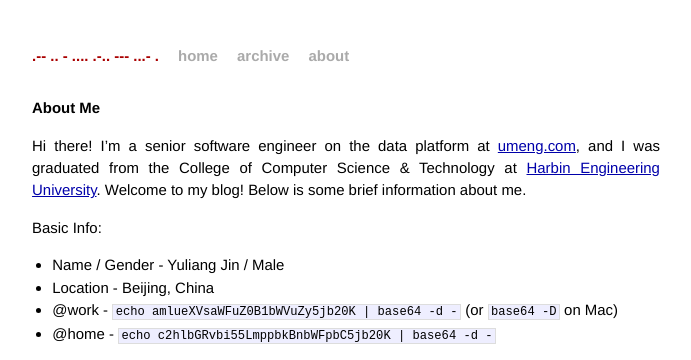
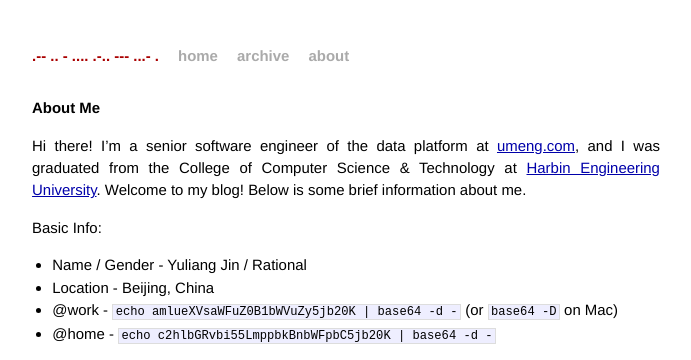
Before and after one commit to gnailuy/gnailuy.com, a Jekyll site: the page built from about.markdown, in a window 1280 px wide. Shown: the top 360 px of the page, without its empty margins (294-985 px from the left). Built offline with Jekyll 4.4.1, drawn with Linux system fonts in a browser that asks for light colours; Markdown is read by kramdown in place of the engine named in the settings; comment, search, counter and statistics services are not loaded.

Commit message:
to Isaac Asimov

```diff
--- a/about.markdown
+++ b/about.markdown
@@ -5,14 +5,14 @@ comment: true
 permalink: /about/index.html
 ---
 
-Hi there! I'm a senior software engineer on the data platform at [umeng.com][umeng],
+Hi there! I'm a senior software engineer of the data platform at [umeng.com][umeng],
 and I was graduated from the College of Computer Science & Technology at
 [Harbin Engineering University][heu].
 Welcome to my blog! Below is some brief information about me.
 
 Basic Info:
 
-* Name / Gender - Yuliang Jin / Male
+* Name / Gender - Yuliang Jin / Rational
 * Location - Beijing, China
 * @work - `echo amlueXVsaWFuZ0B1bWVuZy5jb20K | base64 -d -` (or `base64 -D` on Mac)
 * @home - `echo c2hlbGRvbi55LmppbkBnbWFpbC5jb20K | base64 -d -`
```
